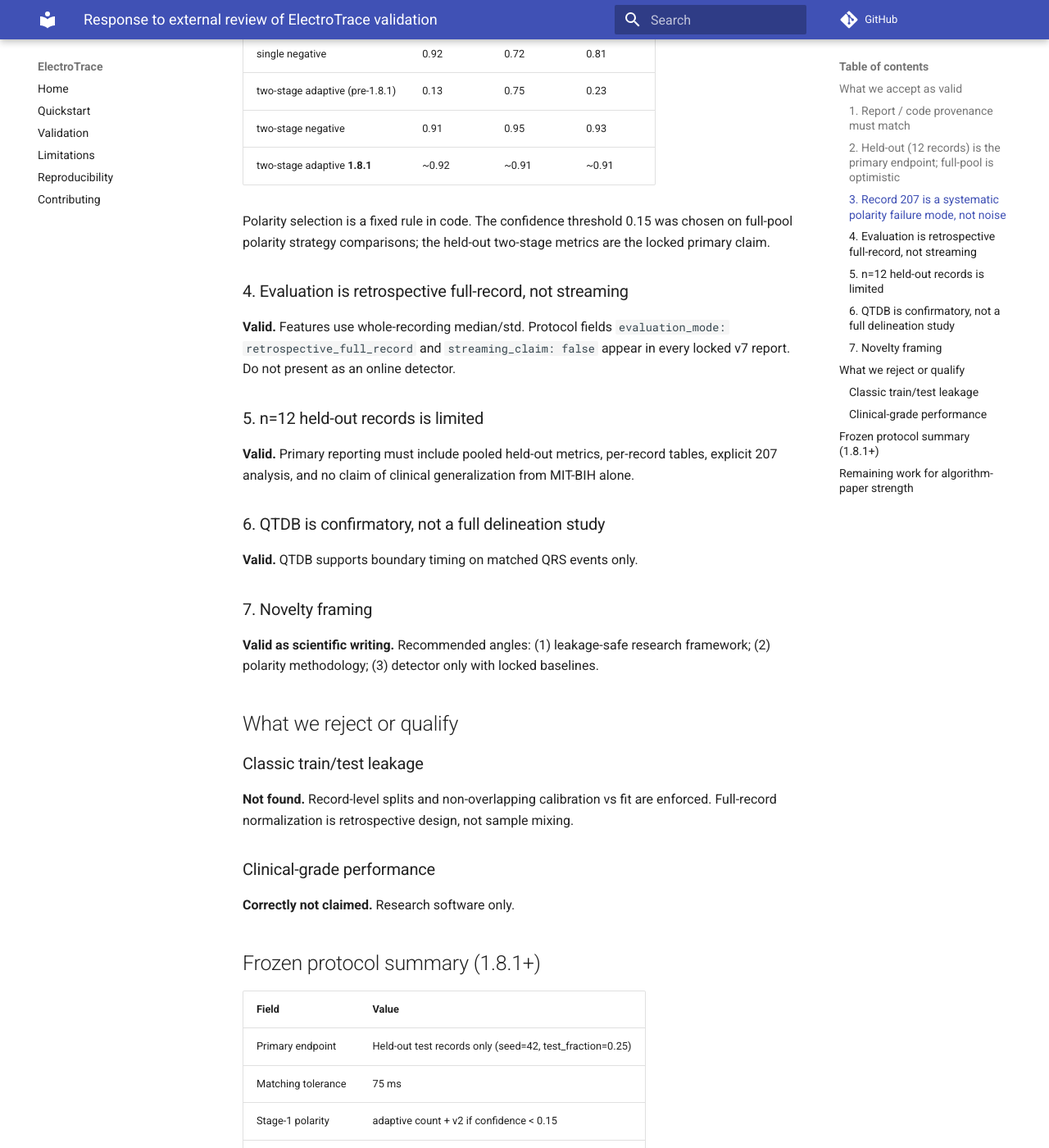
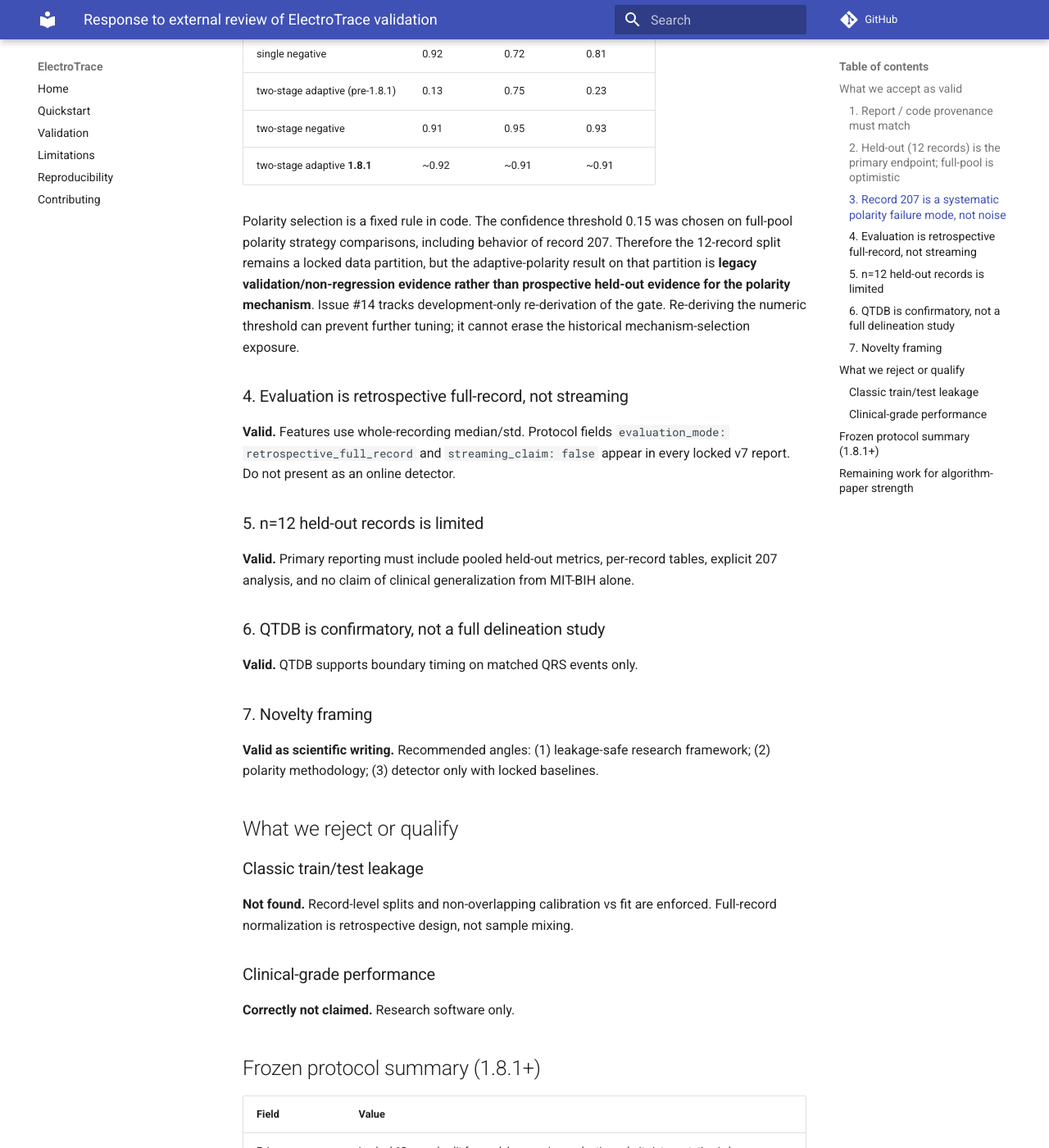
Before and after one commit to Virelion-Biotech/Virelion-ElectroTrace, an MkDocs documentation site: the page built from docs/PEER_REVIEW_RESPONSE.md, in a window 1280 px wide and 1400 px high, scrolled down 1004 px. Shown: the whole window at 82% size. Built offline with MkDocs 1.6.1 and Material for MkDocs 9.7.7, drawn with Linux system fonts in a browser that asks for light colours; comment, search, counter and statistics services are not loaded; some of the changed text lies outside the part shown.

Commit message:
Correct adaptive polarity evidence interpretation

```diff
--- a/docs/PEER_REVIEW_RESPONSE.md
+++ b/docs/PEER_REVIEW_RESPONSE.md
@@ -40,8 +40,13 @@
 | two-stage adaptive **1.8.1** | ~0.92 | ~0.91 | ~0.91 |
 
 Polarity selection is a fixed rule in code. The confidence threshold 0.15 was
-chosen on full-pool polarity strategy comparisons; the held-out two-stage
-metrics are the locked primary claim.
+chosen on full-pool polarity strategy comparisons, including behavior of record
+207. Therefore the 12-record split remains a locked data partition, but the
+adaptive-polarity result on that partition is **legacy validation/non-regression
+evidence rather than prospective held-out evidence for the polarity mechanism**.
+Issue #14 tracks development-only re-derivation of the gate. Re-deriving the
+numeric threshold can prevent further tuning; it cannot erase the historical
+mechanism-selection exposure.
 
 ### 4. Evaluation is retrospective full-record, not streaming
 
@@ -79,7 +84,7 @@
 
 | Field | Value |
 |-------|--------|
-| Primary endpoint | Held-out test records only (seed=42, test_fraction=0.25) |
+| Primary endpoint | Locked 12-record split for model comparison; adaptive-polarity interpretation is legacy non-regression because of historical mechanism exposure |
 | Matching tolerance | 75 ms |
 | Stage-1 polarity | adaptive count + v2 if confidence < 0.15 |
 | Stage-2 | RF n_estimators=200 |
```
